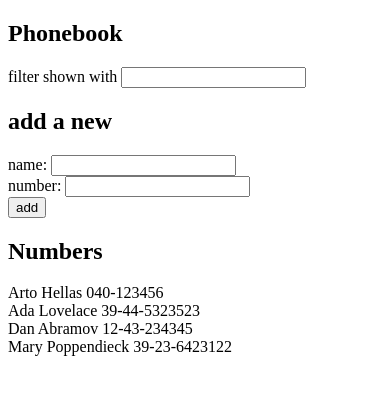
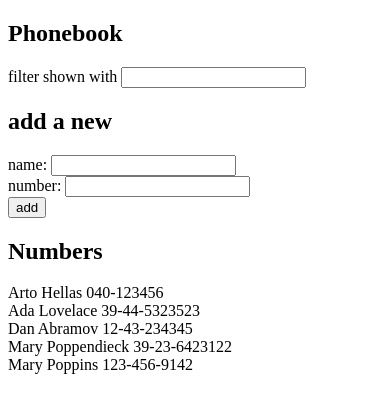
Before and after one commit to chrisfrick/fullstackopen, a React (Create React App) app in the folder part2/phonebook/: page / in a window 390 px wide. Shown: the top 412 px of the page. Built offline with nearby package versions, Linux system fonts and the light colour scheme; data requests are answered from the project's data file.

Commit message:
Ex 2.12 phonebook step7 new numers are saved to the backend server

```diff
--- a/part2/phonebook/db.json
+++ b/part2/phonebook/db.json
@@ -1,5 +1,5 @@
 {
-    "persons":[
+  "persons": [
     {
       "name": "Arto Hellas",
       "number": "040-123456",
@@ -19,6 +19,11 @@
       "name": "Mary Poppendieck",
       "number": "39-23-6423122",
       "id": 4
+    },
+    {
+      "name": "Mary Poppins",
+      "number": "123-456-9142",
+      "id": 5
     }
   ]
 }
--- a/part2/phonebook/src/App.js
+++ b/part2/phonebook/src/App.js
@@ -3,7 +3,6 @@
 import Filter from './components/Filter'
 import PersonForm from './components/PersonForm'
 import People from './components/People'
-
 
 const App = () => {
   const [persons, setPersons] = useState([])
@@ -42,9 +41,13 @@
       return alert(`${newName} is already added to the phonebook`)
     }
 
-    setPersons(persons.concat(personObject))
-    setNewName('')
+    axios
+      .post('http://localhost:3001/persons', personObject)
+      .then(response => {
+        setPersons(persons.concat(response.data))
+        setNewName('')
     setNewNumber('')
+      })
   }
 
   const personsToShow =
```
Lines whose indentation alone changed are shown as unchanged.
